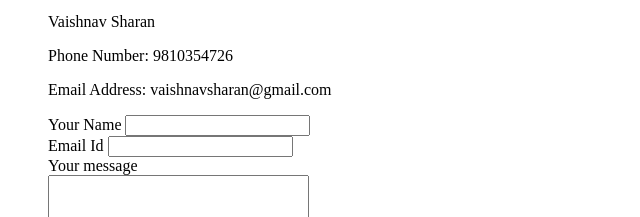
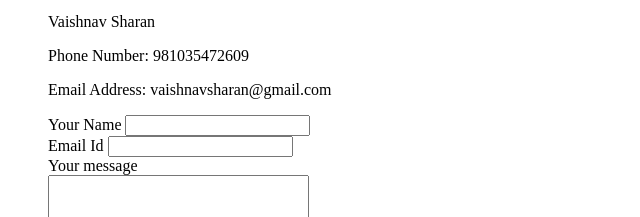
Before and after one commit to VaishnavSharan/cv, a plain HTML site: page index.html in a window 1280 px wide. Shown: the part 1320-1537 px from the top of the page, 0-640 px from the left. Drawn offline with Linux system fonts and the light colour scheme.

Commit message:
Update index.html

```diff
--- a/index.html
+++ b/index.html
@@ -79,7 +79,7 @@
   </table>
   <p>My contact Details</p>
   <p>Vaishnav Sharan</p>
-  <p>Phone Number: 9810354726</p>
+  <p>Phone Number: 981035472609</p>
   <p>Email Address: vaishnavsharan@gmail.com</p>
   <form class="" action="mailto:vaishnavsharan@gmail.com" method="post">
   <label>Your Name</label>
```
